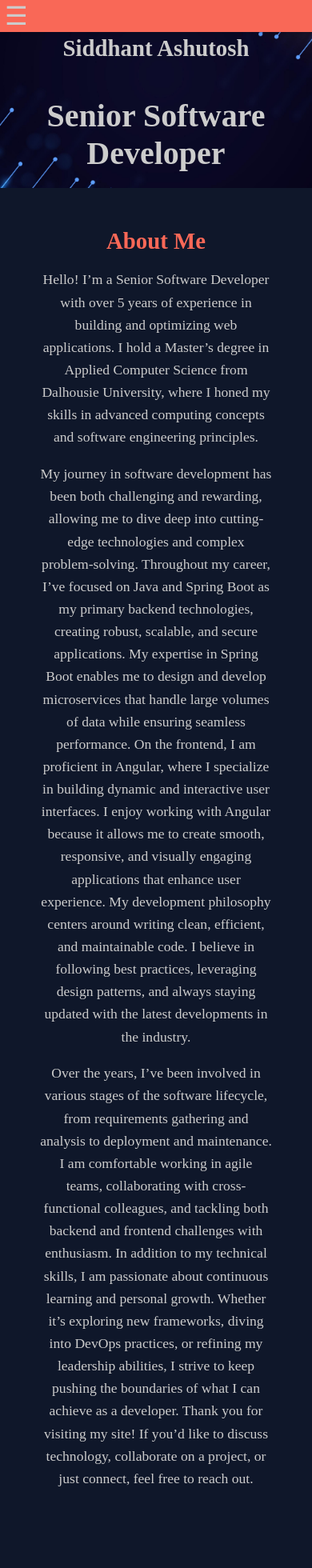
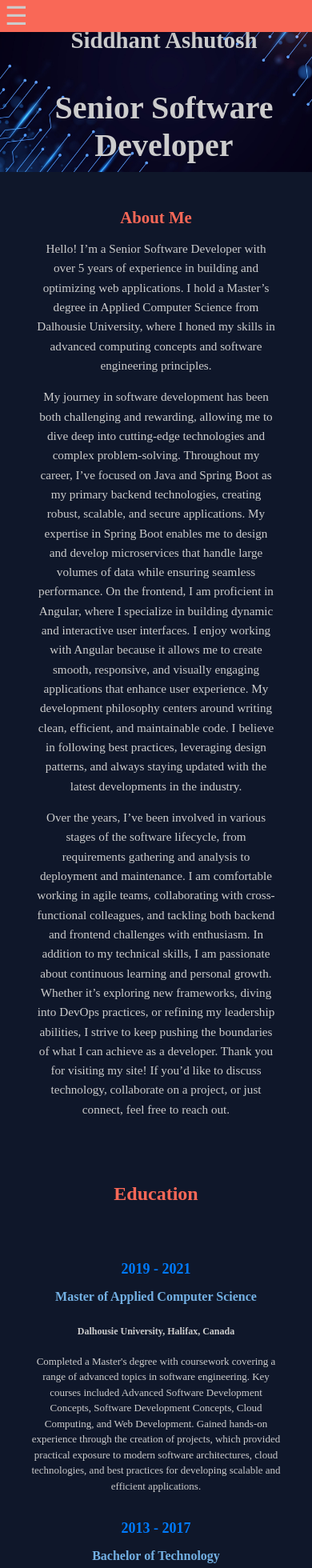
Before and after one commit to sidn7/SidWebsite, an Angular app: page / in a window 390 px wide. Shown: the top 1960 px of the page at 80% size. Built offline with nearby package versions, Linux system fonts and the light colour scheme.

Commit message:
adding responsiveness

```diff
--- a/src/app/about-section/about-section.component.css
+++ b/src/app/about-section/about-section.component.css
@@ -1,6 +1,7 @@
-
+/* Base Styles */
 .about-content {
   margin: auto;
+  padding: 20px;
 }
 
 .about-section {
@@ -8,11 +9,8 @@
   --max-width: 1320px;
   margin: auto;
   transition: opacity 0.2s ease, transform 0.6s ease;
-
-
+  flex-wrap: wrap; /* Allow wrapping on smaller screens */
 }
-
-
 
 .about-me {
   flex: 2;
@@ -35,10 +33,58 @@
   color: #CCCCCC;
 }
 
-/* Responsive adjustments */
+/* Responsive Adjustments */
+
+/* Tablet & smaller screens (max-width: 768px) */
 @media (max-width: 768px) {
   .about-section {
-    flex-direction: column;
-    text-align: center;
+    flex-direction: column; /* Stack content vertically */
+    text-align: center; /* Center-align text */
+    background-size: cover; /* Ensure images are responsive */
+  }
+
+  .about-me {
+    margin: 20px 10px; /* Less margin for small screens */
+  }
+
+  .about-me h2 {
+    font-size: 1.5em; /* Adjust heading font size */
+  }
+
+  .about-me p {
+    font-size: 1em; /* Slightly reduce paragraph font size */
   }
 }
+
+/* Mobile (max-width: 480px) */
+@media (max-width: 480px) {
+  .about-section {
+    flex-direction: column; /* Stack content vertically */
+    text-align: center; /* Center-align text */
+    padding: 10px;
+  }
+
+  .about-me {
+    margin: 15px; /* Further reduce margin for mobile */
+  }
+
+  .about-me h2 {
+    font-size: 1.3em; /* Adjust heading font size for mobile */
+  }
+
+  .about-me p {
+    font-size: 0.95em; /* Adjust paragraph font size for mobile */
+  }
+}
+
+/* Large Screen & Desktop */
+@media (min-width: 1025px) {
+  .about-section {
+    max-width: 1320px; /* Set a max-width for large screens */
+    justify-content: center;
+  }
+
+  .about-me {
+    margin: 50px; /* Larger margin on desktop */
+  }
+}
--- a/src/app/body/body.component.css
+++ b/src/app/body/body.component.css
@@ -1,3 +1,4 @@
+/* Base Styles */
 .body-content {
   height: 100vh;
   background-image: url('../../assets/image200.jpg');
@@ -38,45 +39,54 @@ h2, h3 {
   transition: opacity 0.4s ease, transform 0.2s ease;
 }
 
-/* Responsive Breakpoints */
+/* Responsive Adjustments */
 
+/* Tablets (max-width: 1024px) */
 @media (max-width: 1024px) {
   .name {
-    font-size: 2.5vw;
+    font-size: 2.5vw; /* Adjust font size for tablets */
   }
 
   .title {
-    font-size: 4vw;
+    font-size: 4vw; /* Adjust title font size */
+  }
+
+  .body-content {
+    padding: 20px; /* Add padding for smaller screens */
   }
 }
 
+/* Small Tablets & Landscape Phones (max-width: 768px) */
 @media (max-width: 768px) {
   .name {
-    font-size: 2.2vw;
+    font-size: 2.2vw; /* Slightly smaller font size */
   }
 
   .title {
-    font-size: 3.5vw;
+    font-size: 3.5vw; /* Adjust title size */
   }
 
-  .centered-content {
-    height: auto;
-    padding: 10px;
+  .body-content {
+    background-size: cover;
+    width: 100%;
+    height: auto; /* Allow content to adapt to content height */
+    padding: 10px; /* Add padding to prevent content touching edges */
   }
 }
 
+/* Mobile Devices (max-width: 480px) */
 @media (max-width: 480px) {
   .name {
-    font-size: 1.8em;
+    font-size: 1.8em; /* Fix font size for smaller mobile screens */
   }
 
   .title {
-    font-size: 2.5em;
+    font-size: 2.5em; /* Adjust title font size */
   }
 
   .body-content {
-    background-size: 150%;
-    height: auto;
-    padding: 10px;
+    background-size: cover;
+    height: auto; /* Adjust content height */
+    padding: 10px; /* Ensure content is not too close to edges */
   }
 }
--- a/src/app/contact/contact.component.css
+++ b/src/app/contact/contact.component.css
@@ -1,3 +1,4 @@
+/* Base Styles */
 body {
   font-family: 'Arial', sans-serif;
   --background-color: #f8f9fa;
@@ -9,7 +10,6 @@ html, body {
   margin: 0;
   padding: 0;
   overflow-x: hidden;
-
 }
 
 .container {
@@ -21,8 +21,6 @@ html, body {
   text-align: center;
   padding-top: 80px;
   --background: linear-gradient(to right, #f8f9fa, #e9ecef);
-
-
 }
 
 h2 {
@@ -102,7 +100,7 @@ footer {
 }
 
 .social-links a:hover {
-  color: lack;
+  color: black;
 }
 
 .response-message {
@@ -124,14 +122,44 @@ footer {
   color: #CCCCCC;
 }
 
+/* Responsive Adjustments */
 
+/* Tablets (max-width: 1024px) */
+@media (max-width: 1024px) {
+  .container {
+    padding: 40px 20px;
+  }
+
+  .contact-box {
+    padding: 35px;
+  }
+
+  input, textarea, button {
+    width: 90%;
+  }
+
+  footer {
+    padding: 18px;
+  }
+
+  h2 {
+    font-size: 1.8rem; /* Adjusted heading size */
+  }
+
+  .social-links a {
+    font-size: 14px; /* Adjusted font size for social links */
+  }
+}
+
+/* Tablets and Small Screens (max-width: 768px) */
 @media (max-width: 768px) {
   .container {
     padding: 30px 15px;
+    background-size: cover;
   }
 
   .contact-box {
-    padding: 5px;
+    padding: 30px;
   }
 
   input, textarea, button {
@@ -141,15 +169,20 @@ footer {
   footer {
     padding: 15px;
   }
+
+  h2 {
+    font-size: 1.6rem; /* Adjusted heading size */
+  }
 }
 
+/* Mobile Devices (max-width: 480px) */
 @media (max-width: 480px) {
   .container {
     padding: 10px 5px;
   }
 
   .contact-box {
-    padding: 5px;
+    padding: 20px;
   }
 
   input, textarea, button {
@@ -157,6 +190,14 @@ footer {
   }
 
   footer {
-    padding: 15px;
+    padding: 12px;
+  }
+
+  h2 {
+    font-size: 1.4rem; /* Adjusted heading size */
+  }
+
+  .social-links a {
+    font-size: 12px; /* Adjusted font size for social links */
   }
 }
--- a/src/app/education-section/education-section.component.css
+++ b/src/app/education-section/education-section.component.css
@@ -1,3 +1,4 @@
+/* Base Styles */
 .education-section {
   text-align: center;
 }
@@ -13,8 +14,8 @@
 .section-heading {
   color: #F96857;
   font-size: 35px;
+}
 
-}
 .education-item {
   display: flex;
   align-items: center;
@@ -64,7 +65,9 @@ p {
   line-height: 1.5;
 }
 
+/* Responsive Adjustments */
 
+/* Tablets (max-width: 768px) */
 @media (max-width: 768px) {
   .education-item {
     flex-direction: column; /* Stack on smaller screens */
@@ -81,4 +84,55 @@ p {
   .education-details {
     text-align: center;
   }
+
+  .section-heading {
+    font-size: 28px; /* Adjust section heading size */
+  }
+
+  .degree {
+    font-size: 18px; /* Reduce degree font size */
+  }
+
+  .university {
+    font-size: 13px; /* Reduce university font size */
+  }
+
+  p {
+    font-size: 14px; /* Reduce paragraph font size */
+  }
 }
+
+/* Mobile Devices (max-width: 480px) */
+@media (max-width: 480px) {
+  .education-item {
+    flex-direction: column; /* Stack on smaller screens */
+    align-items: center;
+    text-align: center;
+    gap: 10px;
+  }
+
+  .education-year {
+    text-align: center;
+    min-width: auto;
+  }
+
+  .education-details {
+    text-align: center;
+  }
+
+  .section-heading {
+    font-size: 24px; /* Adjust section heading size */
+  }
+
+  .degree {
+    font-size: 16px; /* Adjust degree font size */
+  }
+
+  .university {
+    font-size: 12px; /* Adjust university font size */
+  }
+
+  p {
+    font-size: 13px; /* Adjust paragraph font size */
+  }
+}
--- a/src/app/experience-section/experience-section.component.css
+++ b/src/app/experience-section/experience-section.component.css
@@ -1,11 +1,10 @@
-/* work-experience.component.css */
+/* Base Styles */
 .work-experience-home {
   text-align: center;
   margin-top: 120px;
 }
 
 .section-heading {
-
   color: #F96857;
   font-size: 35px;
 }
@@ -37,9 +36,8 @@
 .timeline-content {
   padding-left: 30px;
   border-left: 2px solid #007bff;
-  font-size:18px;
+  font-size: 18px;
   color: #CCCCCC;
-
 }
 
 .work-year {
@@ -53,7 +51,51 @@
   color: #CCCCCC;
 }
 
+/* Responsive Adjustments */
 
+/* Tablets (max-width: 1024px) */
+@media (max-width: 1024px) {
+  .timeline {
+    padding-top: 45px;
+  }
+
+  .timeline-item {
+    flex-direction: column;
+    align-items: center;
+    text-align: center;
+    margin-bottom: 50px; /* Reduced space between items */
+  }
+
+  .timeline-marker {
+    position: relative;
+    margin-bottom: 10px;
+  }
+
+  .timeline-content {
+    border-left: none;
+    padding-left: 0;
+    padding-top: 10px;
+    max-width: 100%;
+  }
+
+  .section-heading {
+    font-size: 32px; /* Adjusted section heading size */
+  }
+
+  .work-year {
+    font-size: 17px; /* Adjusted work year font size */
+  }
+
+  .title {
+    font-size: 16px; /* Adjusted title font size */
+  }
+
+  p {
+    font-size: 15px; /* Adjusted paragraph font size */
+  }
+}
+
+/* Mobile Devices (max-width: 768px) */
 @media (max-width: 768px) {
   .timeline {
     padding-top: 30px;
@@ -63,6 +105,49 @@
     flex-direction: column;
     align-items: center;
     text-align: center;
+    margin-bottom: 40px; /* Reduced space between items */
+  }
+
+  .timeline-marker {
+    position: relative;
+    margin-bottom: 10px;
+  }
+
+  .timeline-content {
+    border-left: none;
+    padding-left: 0;
+    padding-top: 10px;
+    max-width: 100%;
+  }
+
+  .section-heading {
+    font-size: 28px; /* Adjusted section heading size */
+  }
+
+  .work-year {
+    font-size: 16px; /* Reduced font size */
+  }
+
+  .title {
+    font-size: 15px; /* Adjusted title font size */
+  }
+
+  p {
+    font-size: 14px; /* Adjusted paragraph font size */
+  }
+}
+
+/* Mobile Devices (max-width: 480px) */
+@media (max-width: 480px) {
+  .timeline {
+    padding-top: 30px;
+  }
+
+  .timeline-item {
+    flex-direction: column;
+    align-items: center;
+    text-align: center;
+    margin-bottom: 30px; /* Reduced space between items */
   }
 
   .timeline-marker {
@@ -76,4 +161,20 @@
     padding-top: 10px;
     max-width: 90%;
   }
+
+  .section-heading {
+    font-size: 24px; /* Adjusted section heading size */
+  }
+
+  .work-year {
+    font-size: 14px; /* Adjusted work year font size */
+  }
+
+  .title {
+    font-size: 13px; /* Adjusted title font size */
+  }
+
+  p {
+    font-size: 12px; /* Adjusted paragraph font size */
+  }
 }
--- a/src/app/header/header.component.css
+++ b/src/app/header/header.component.css
@@ -1,3 +1,4 @@
+/* Base styles for the header */
 .header {
   display: flex;
   justify-content: space-between;
@@ -21,7 +22,7 @@
 .nav {
   display: flex;
   gap: 50px;
-  margin-left: 60%
+  margin-left: 60%;
 }
 
 .nav a {
@@ -41,7 +42,7 @@
   transform: translateY(-100%);
 }
 
-/* Mobile Navigation Toggle */
+/* Mobile Navigation Toggle Button */
 .menu-toggle {
   display: none; /* Hidden on larger screens */
   background: none;
@@ -52,13 +53,13 @@
 }
 
 @media (max-width: 1024px) {
+  /* Adjustments for tablets */
   .header {
     padding: 10px 50px;
   }
 
   .nav {
     gap: 30px;
-
   }
 
   .nav a {
@@ -67,6 +68,7 @@
 }
 
 @media (max-width: 768px) {
+  /* Adjustments for mobile devices */
   .header {
     padding: 10px 20px;
   }
@@ -84,7 +86,7 @@
     background-color: rgba(0, 0, 0, 0.9);
     width: 100%;
     text-align: center;
-    --padding: 20px 0;
+    padding: 20px 0;
   }
 
   .nav a {
@@ -97,13 +99,14 @@
     display: block; /* Show menu toggle button */
   }
 
-  /* Show menu when active */
+  /* Show menu when the class 'active' is added */
   .nav.active {
     display: flex;
   }
 }
 
 @media (max-width: 480px) {
+  /* Adjustments for small mobile screens */
   .name {
     font-size: 2.2em;
   }
```
